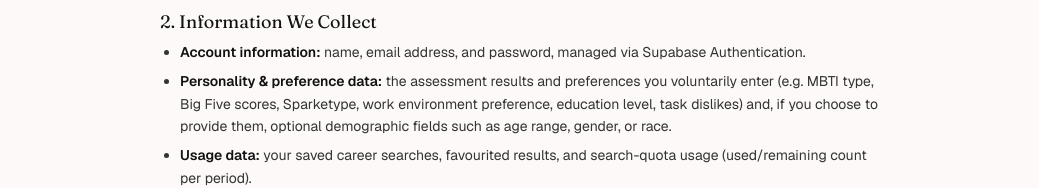
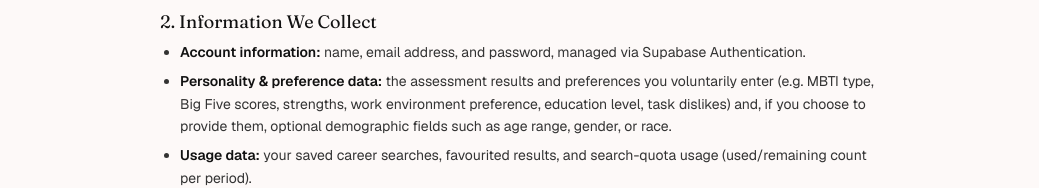
Before and after one commit to JoanInCalgary/Career-E-Sandbox, a Next.js app: page /privacy in a window 1280 px wide. Shown: the part 544-732 px from the top of the page, without its empty margins (120-1159 px from the left). Built offline with nearby package versions, Linux system fonts and the light colour scheme; no server answers.

Commit message:
replace strengths

```diff
--- a/app/privacy/page.tsx
+++ b/app/privacy/page.tsx
@@ -47,7 +47,7 @@ export default function PrivacyPage() {
               <li>
                 <span className="font-semibold text-[#111111]">Personality &amp; preference data:</span>{" "}
                 the assessment results and preferences you voluntarily enter (e.g. MBTI type, Big Five
-                scores, Sparketype, work environment preference, education level, task dislikes) and, if
+                scores, strengths, work environment preference, education level, task dislikes) and, if
                 you choose to provide them, optional demographic fields such as age range, gender, or
                 race.
               </li>
```
